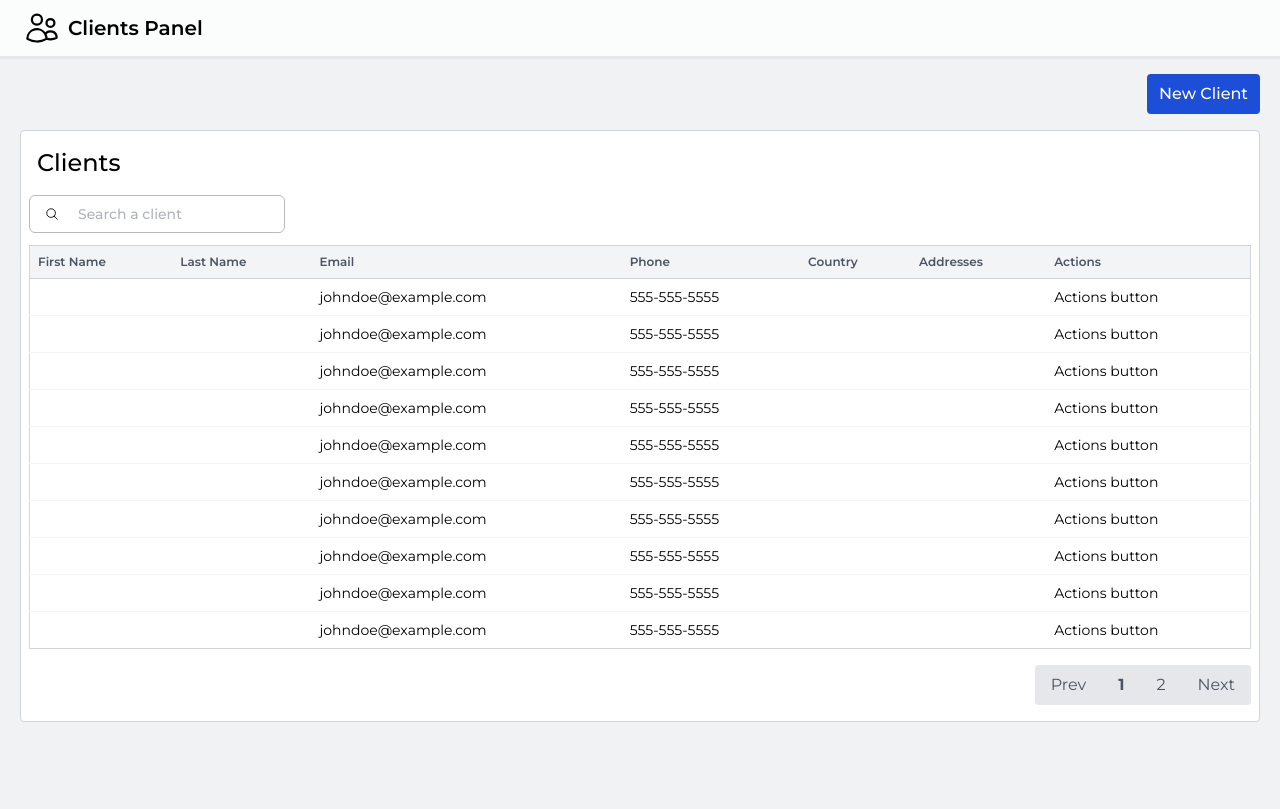
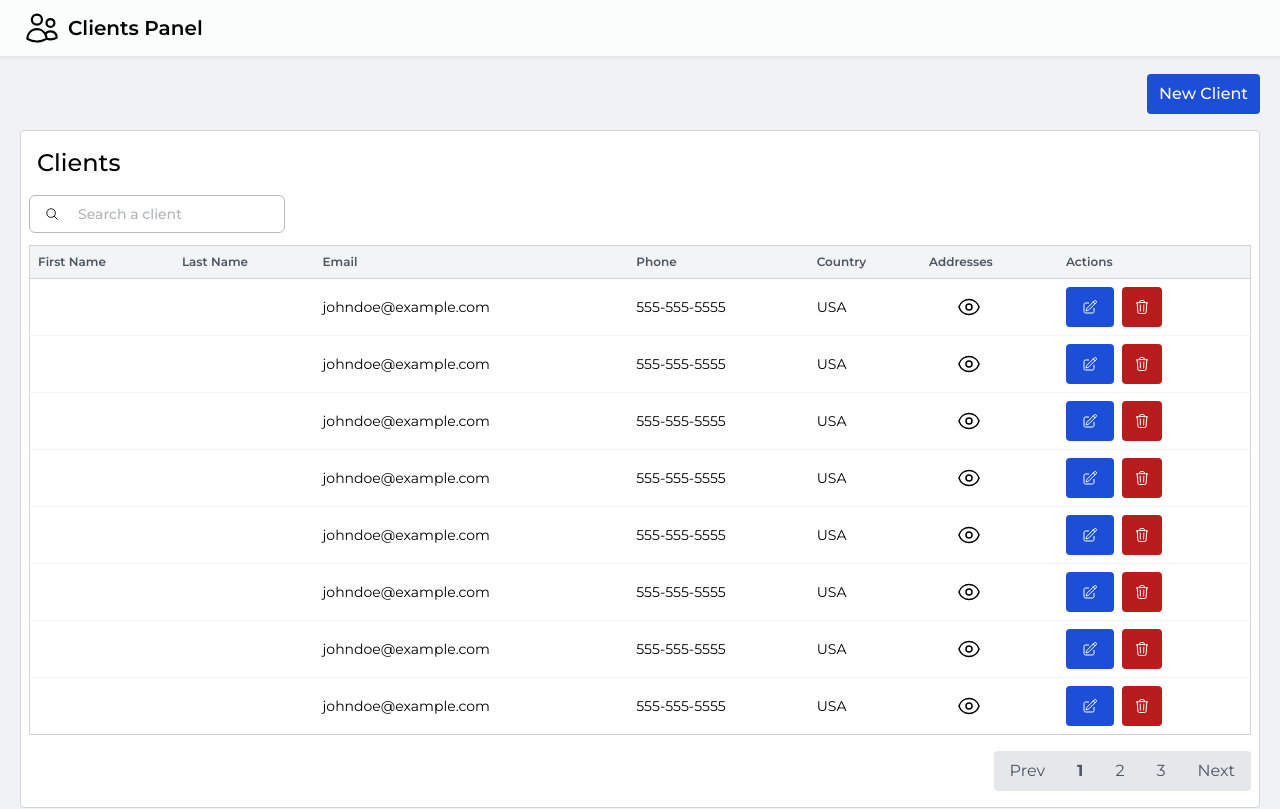
Before and after one commit to samueldlacruz/oriontek-client-list, a Next.js app: page / in a window 1280 px wide. Shown: the top 809 px of the page. Built offline with nearby package versions, Linux system fonts and the light colour scheme.

Commit message:
feat: client list component added

```diff
--- /dev/null
+++ b/components/Organisms/ClientList/client-list.interface.ts
@@ -0,0 +1,10 @@
+import { ReactElement } from 'react'
+import { TableColumnI } from '../../Atoms/Table/table.interface'
+
+export interface ColumnsClientTableI {
+	children: ColumnsClientTableChildrenI
+}
+
+export interface ColumnsClientTableChildrenI {
+	(props: { columns: TableColumnI[] }): ReactElement
+}
--- /dev/null
+++ b/components/Organisms/ClientList/columns.tsx
@@ -0,0 +1,84 @@
+import Button from '../../Atoms/Button'
+import { TableColumnI } from '../../Atoms/Table/table.interface'
+import { ColumnsClientTableI } from './client-list.interface'
+
+const ColumnsClientTable = ({ children }: ColumnsClientTableI) => {
+	const columns: TableColumnI[] = [
+		{ key: 'firstName', header: 'First Name' },
+		{ key: 'lastName', header: 'Last Name' },
+		{ key: 'email', header: 'Email' },
+		{ key: 'phone', header: 'Phone' },
+		{
+			key: 'country',
+			header: 'Country',
+			renderColumn: () => <>{'USA'}</>
+		},
+		{
+			key: 'Addresses',
+			header: 'addresses',
+			renderColumn: () => (
+				<div className="flex w-full justify-center items-center pr-10 text-center">
+					<svg
+						xmlns="http://www.w3.org/2000/svg"
+						fill="none"
+						viewBox="0 0 24 24"
+						strokeWidth={1.5}
+						stroke="currentColor"
+						className="w-6 h-6"
+					>
+						<path
+							strokeLinecap="round"
+							strokeLinejoin="round"
+							d="M2.036 12.322a1.012 1.012 0 010-.639C3.423 7.51 7.36 4.5 12 4.5c4.638 0 8.573 3.007 9.963 7.178.07.207.07.431 0 .639C20.577 16.49 16.64 19.5 12 19.5c-4.638 0-8.573-3.007-9.963-7.178z"
+						/>
+						<path strokeLinecap="round" strokeLinejoin="round" d="M15 12a3 3 0 11-6 0 3 3 0 016 0z" />
+					</svg>
+				</div>
+			)
+		},
+		{
+			key: 'actions',
+			header: 'Actions',
+			renderColumn: () => (
+				<div className="flex gap-2">
+					<Button className="h-10 px-4">
+						<svg
+							xmlns="http://www.w3.org/2000/svg"
+							fill="none"
+							viewBox="0 0 24 24"
+							strokeWidth={1.5}
+							stroke="currentColor"
+							className="w-4 h-4"
+						>
+							<path
+								strokeLinecap="round"
+								strokeLinejoin="round"
+								d="M16.862 4.487l1.687-1.688a1.875 1.875 0 112.652 2.652L10.582 16.07a4.5 4.5 0 01-1.897 1.13L6 18l.8-2.685a4.5 4.5 0 011.13-1.897l8.932-8.931zm0 0L19.5 7.125M18 14v4.75A2.25 2.25 0 0115.75 21H5.25A2.25 2.25 0 013 18.75V8.25A2.25 2.25 0 015.25 6H10"
+							/>
+						</svg>
+					</Button>
+					<Button backgroundColor="bg-red-700" className="h-10">
+						<svg
+							xmlns="http://www.w3.org/2000/svg"
+							fill="none"
+							viewBox="0 0 24 24"
+							strokeWidth={1.5}
+							stroke="currentColor"
+							className="w-4 h-4"
+						>
+							<path
+								strokeLinecap="round"
+								strokeLinejoin="round"
+								d="M14.74 9l-.346 9m-4.788 0L9.26 9m9.968-3.21c.342.052.682.107 1.022.166m-1.022-.165L18.16 19.673a2.25 2.25 0 01-2.244 2.077H8.084a2.25 2.25 0 01-2.244-2.077L4.772 5.79m14.456 0a48.108 48.108 0 00-3.478-.397m-12 .562c.34-.059.68-.114 1.022-.165m0 0a48.11 48.11 0 013.478-.397m7.5 0v-.916c0-1.18-.91-2.164-2.09-2.201a51.964 51.964 0 00-3.32 0c-1.18.037-2.09 1.022-2.09 2.201v.916m7.5 0a48.667 48.667 0 00-7.5 0"
+							/>
+						</svg>
+					</Button>
+				</div>
+			)
+		}
+	]
+
+	return children({ columns })
+}
+
+export default ColumnsClientTable
--- /dev/null
+++ b/components/Organisms/ClientList/index.tsx
@@ -0,0 +1,60 @@
+import { useState } from 'react'
+import Button from '../../Atoms/Button'
+import Card from '../../Atoms/Card'
+import Input from '../../Atoms/Input'
+import Modal from '../../Atoms/Modal'
+import DataTable from '../../Molecules/DataTable'
+import ColumnsClientTable from './columns'
+
+const ClientList = ({ clients }: { clients: Array<any> }) => {
+	const [showNewAccountModal, setShowNewAccountModal] = useState(false)
+
+	const handleClickNewClient = () => {
+		setShowNewAccountModal(true)
+	}
+
+	const handleCloseNewAccountModal = () => {
+		setShowNewAccountModal(false)
+	}
+
+	return (
+		<section className="mt-4 mx-5">
+			<div className="flex justify-end items-end">
+				<Button onClick={handleClickNewClient}>New Client</Button>
+			</div>
+
+			<Card Title="Clients">
+				<div className="ml-2 w-64">
+					<Input
+						type="search"
+						addon={{
+							position: 'left',
+							src: 'svgs/search.svg'
+						}}
+						placeholder="Search a client"
+					/>
+				</div>
+				<div className="mt-3 px-2 pb-4">
+					<ColumnsClientTable>
+						{({ columns }) => (
+							<DataTable
+								keyIdentifier="client-table"
+								data={clients}
+								columns={columns}
+								pagination={{ rowsPerPage: 8 }}
+							/>
+						)}
+					</ColumnsClientTable>
+				</div>
+			</Card>
+
+			{showNewAccountModal && (
+				<Modal isOpen={showNewAccountModal} onClose={handleCloseNewAccountModal}>
+					content form
+				</Modal>
+			)}
+		</section>
+	)
+}
+
+export default ClientList
--- a/pages/index.tsx
+++ b/pages/index.tsx
@@ -1,20 +1,5 @@
-import { useState } from 'react'
-import Button from '../components/Atoms/Button'
-import Card from '../components/Atoms/Card'
-import Input from '../components/Atoms/Input'
-import Modal from '../components/Atoms/Modal'
 import Layout from '../components/Layout'
-import DataTable from '../components/Molecules/DataTable'
-
-const columns = [
-	{ key: 'firstName', header: 'First Name' },
-	{ key: 'lastName', header: 'Last Name' },
-	{ key: 'email', header: 'Email' },
-	{ key: 'phone', header: 'Phone' },
-	{ key: 'country', header: 'Country' },
-	{ key: 'Addresses', header: 'addresses' },
-	{ key: 'actions', header: 'Actions', renderColumn: () => <>Actions button</> }
-]
+import ClientList from '../components/Organisms/ClientList'
 
 const data = [
 	{ name: 'John Doe', email: 'johndoe@example.com', phone: '555-555-5555' },
@@ -40,52 +25,9 @@ const data = [
 ]
 
 const IndexPage = () => {
-	const [showNewAccountModal, setShowNewAccountModal] = useState(false)
-
-	const handleClickNewClient = () => {
-		setShowNewAccountModal(true)
-	}
-
-	const handleCloseNewAccountModal = () => {
-		setShowNewAccountModal(false)
-	}
-
 	return (
 		<Layout title="Client List">
-			<section className="mt-4 mx-5">
-				<div className="flex justify-end items-end">
-					<Button onClick={handleClickNewClient}>New Client</Button>
-				</div>
-
-				<Card Title="Clients">
-					<div className="ml-2 w-64">
-						<Input
-							type="search"
-							addon={{
-								position: 'left',
-								src: 'svgs/search.svg'
-							}}
-							placeholder="Search a client"
-						/>
-					</div>
-					<div className="mt-3 px-2 pb-4">
-						<DataTable
-							keyIdentifier="client-table"
-							data={data}
-							columns={columns}
-							pagination={{
-								rowsPerPage: 10
-							}}
-						/>
-					</div>
-				</Card>
-
-				{showNewAccountModal && (
-					<Modal isOpen={showNewAccountModal} onClose={handleCloseNewAccountModal}>
-						content form
-					</Modal>
-				)}
-			</section>
+			<ClientList clients={data} />
 		</Layout>
 	)
 }
```
